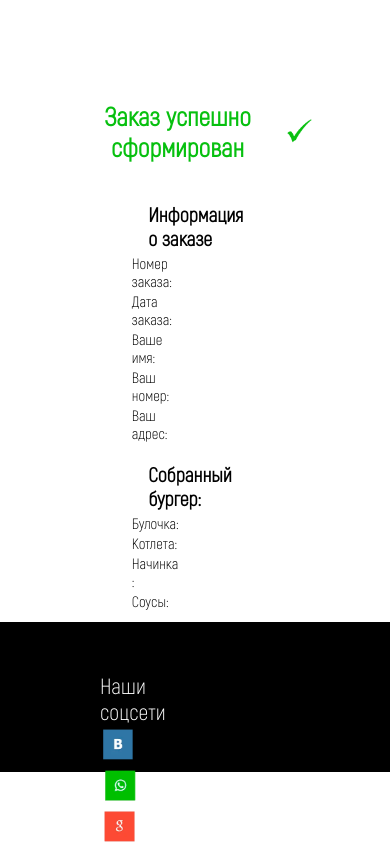
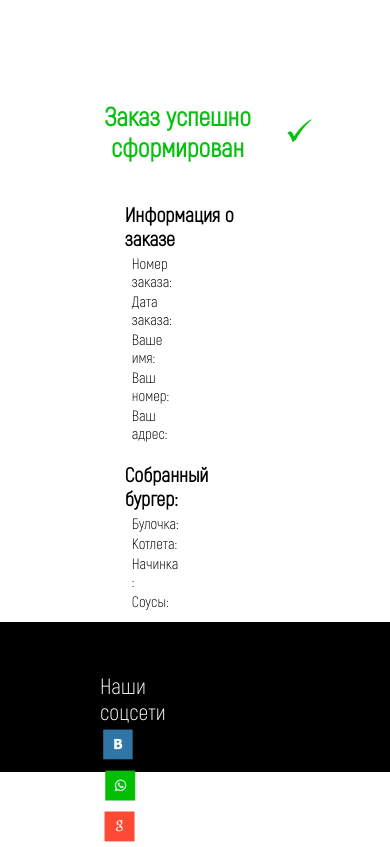
Before and after one commit to Sa1nt-Vlad/pyramid_based_ber2, a Python web app: template pyramid_based_ber/templates/order_info.jinja2 in a window 390 px wide. Shown: the part 72-919 px from the top of the page. Run offline with Jinja, Linux system fonts and the light colour scheme; the template is opened without the code that fills it, so the values that code supplies are empty.

Commit message:
Изменена ширина для дива h3

```diff
--- a/pyramid_based_ber/static/css/order_info.css
+++ b/pyramid_based_ber/static/css/order_info.css
@@ -42,6 +42,7 @@
 .order-info table td:first-child {
 	width: 40%;
 	padding-left: 5px;
+	vertical-align: top;
 }
 
 @media screen and (max-width: 1650px) {
@@ -51,7 +52,8 @@
 	.order-info .top h1 {
 		font-size: 30px;
 	}
-	.order-info table {
+	.order-info table,
+	.order-info .bottom h3 {
 		width: 48%;
 	}
 }
@@ -63,7 +65,8 @@
 	.order-info .top h1 {
 		font-size: 28px;
 	}
-	.order-info table {
+	.order-info table,
+	.order-info .bottom h3 {
 		width: 55%;
 	}
 }
@@ -75,7 +78,8 @@
 	.order-info .top h1 {
 		font-size: 26px;
 	}
-	.order-info table {
+	.order-info table,
+	.order-info .bottom h3 {
 		width: 60%;
 	}
 }
```
